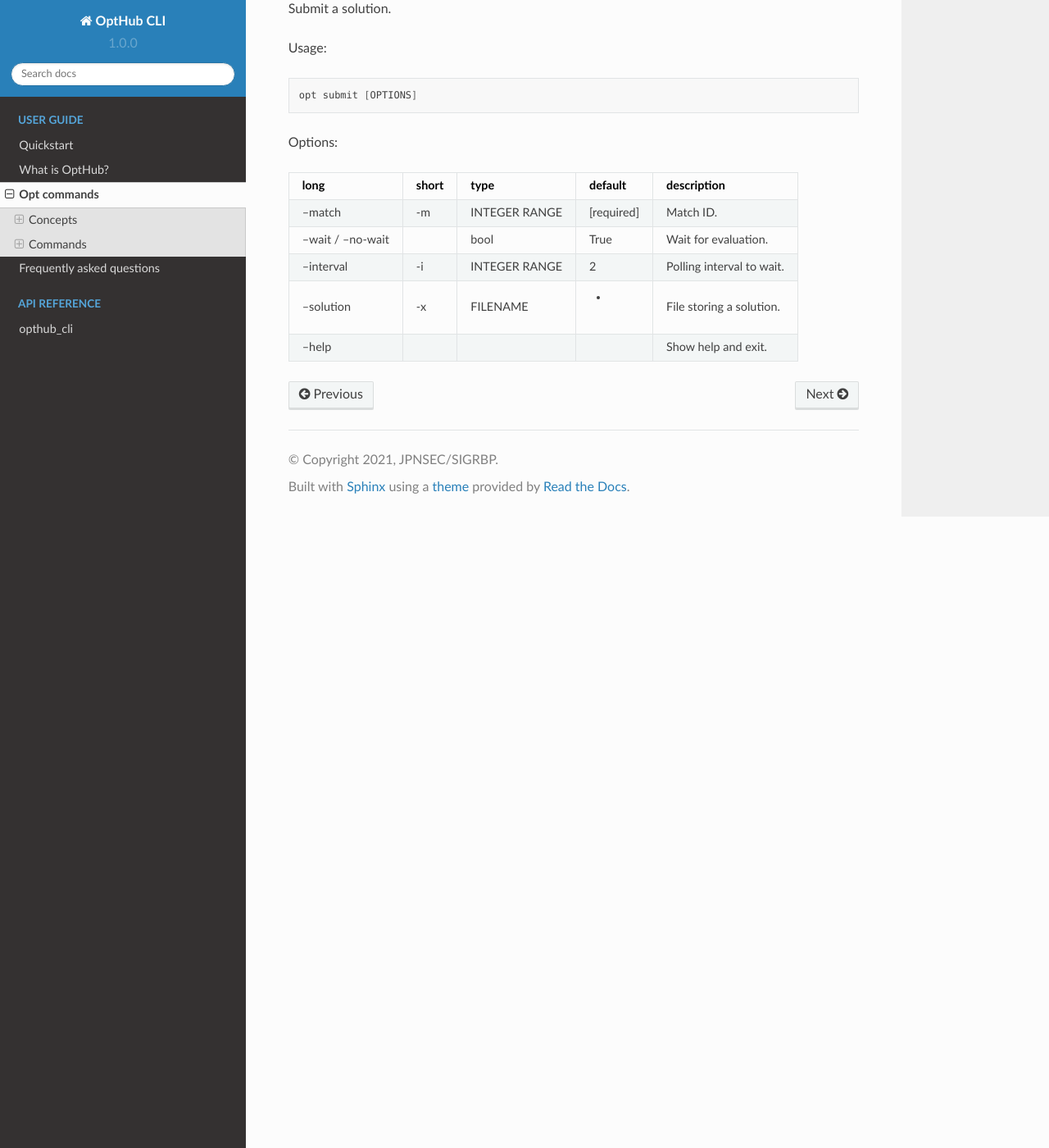
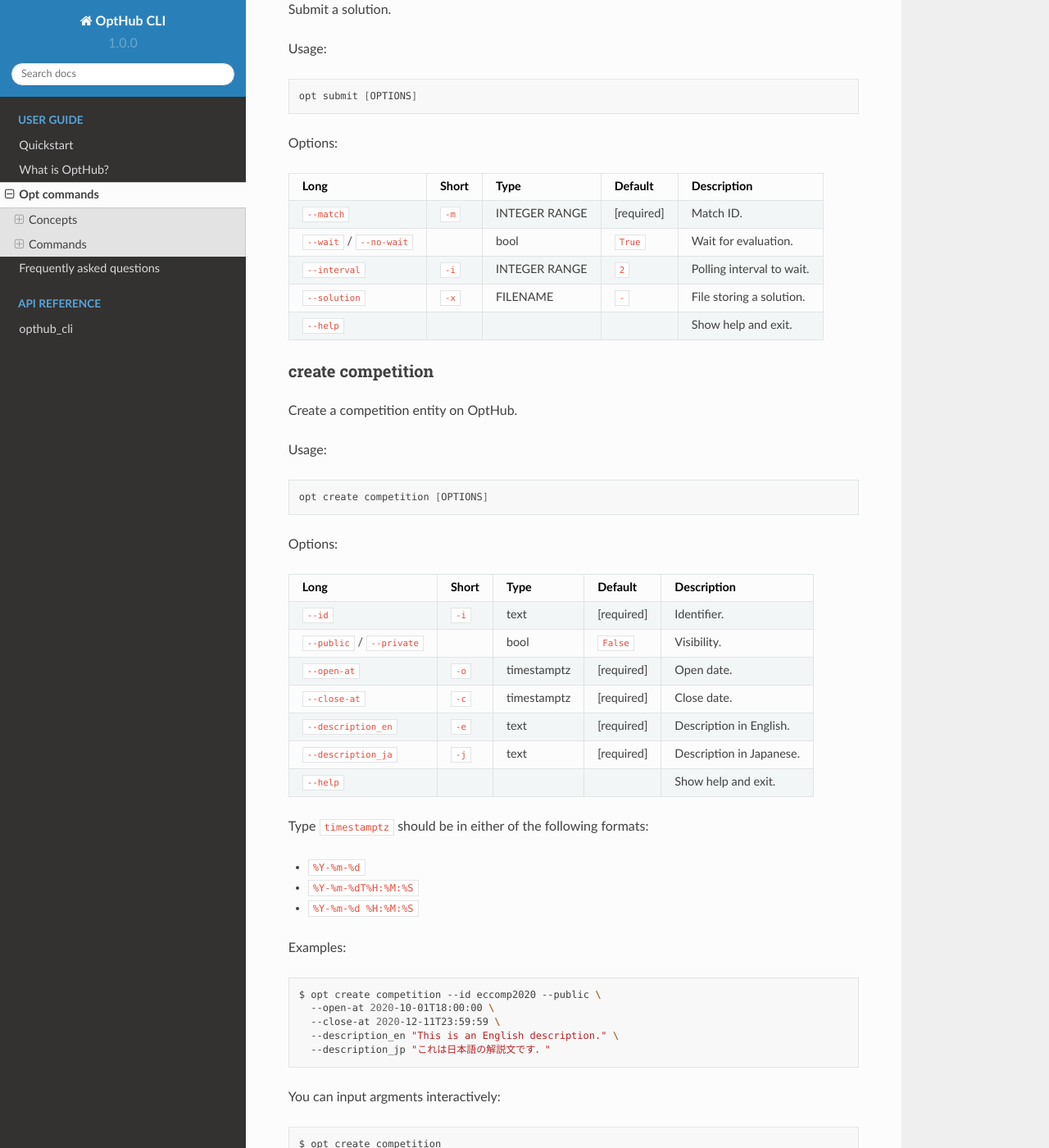
Before and after one commit to opthub-org/opthub-cli, a Sphinx documentation site: the page built from docs/commands.rst, in a window 1280 px wide and 1400 px high, scrolled down 2189 px. Shown: the whole window at 82% size. Built offline with Sphinx 7.4.7 and the Read the Docs theme 2.0.0, drawn with Linux system fonts in a browser that asks for light colours; some of the changed text lies outside the part shown.

Commit message:
Update docs

```diff
--- a/docs/commands.rst
+++ b/docs/commands.rst
@@ -44,7 +44,7 @@
 Long                         Short  Type               Default    Description
 ============================ ====== ================== ========== ========================
 ``--id``                     ``-i`` text               [required] Identifier.
-``--public`` / ``--private``        bool               False      Visibility.
+``--public`` / ``--private``        bool               ``False``  Visibility.
 ``--open-at``                ``-o`` timestamptz        [required] Open date.
 ``--close-at``               ``-c`` timestamptz        [required] Close date.
 ``--description_en``         ``-e`` text               [required] Description in English.
@@ -95,9 +95,9 @@
 Options:
 
 ==================== ===== ================== ========== ========================
-long                 short type               default    description
+Long                 Short Type               Default    Description
 ==================== ===== ================== ========== ========================
---help                                                   Show help and exit.
+``--help``                                               Show help and exit.
 ==================== ===== ================== ========== ========================
 
 
@@ -114,12 +114,108 @@
 
 Options:
 
-==================== ===== ================== ========== ========================
-long                 short type               default    description
-==================== ===== ================== ========== ========================
---match              -m    INTEGER RANGE      [required] Match ID.
---wait / --no-wait         bool               True         Wait for evaluation.
---interval           -i    INTEGER RANGE      2          Polling interval to wait.
---solution           -x    FILENAME           -          File storing a solution.
---help                                                   Show help and exit.
-==================== ===== ================== ========== ========================
+========================== ====== ================== ========== ========================
+Long                       Short  Type               Default    Description
+========================== ====== ================== ========== ========================
+``--match``                ``-m`` INTEGER RANGE      [required] Match ID.
+``--wait`` / ``--no-wait``        bool               ``True``   Wait for evaluation.
+``--interval``             ``-i`` INTEGER RANGE      ``2``      Polling interval to wait.
+``--solution``             ``-x`` FILENAME           ``-``      File storing a solution.
+``--help``                                                      Show help and exit.
+========================== ====== ================== ========== ========================
+
+
+create competition
+^^^^^^^^^^^^^^^^^^
+
+Create a competition entity on OptHub.
+
+Usage:
+
+.. code-block:: bash
+
+   opt create competition [OPTIONS]
+
+Options:
+
+============================ ====== ================== ========== ========================
+Long                         Short  Type               Default    Description
+============================ ====== ================== ========== ========================
+``--id``                     ``-i`` text               [required] Identifier.
+``--public`` / ``--private``        bool               ``False``  Visibility.
+``--open-at``                ``-o`` timestamptz        [required] Open date.
+``--close-at``               ``-c`` timestamptz        [required] Close date.
+``--description_en``         ``-e`` text               [required] Description in English.
+``--description_ja``         ``-j`` text               [required] Description in Japanese.
+``--help``                                                        Show help and exit.
+============================ ====== ================== ========== ========================
+
+Type ``timestamptz`` should be in either of the following formats:
+
+- ``%Y-%m-%d``
+- ``%Y-%m-%dT%H:%M:%S``
+- ``%Y-%m-%d %H:%M:%S``
+
+Examples:
+
+.. code-block:: bash
+
+   $ opt create competition --id eccomp2020 --public \
+     --open-at 2020-10-01T18:00:00 \
+     --close-at 2020-12-11T23:59:59 \
+     --description_en "This is an English description." \
+     --description_jp "これは日本語の解説文です．"
+
+You can input argments interactively:
+
+.. code-block:: bash
+
+   $ opt create competition
+   Id: eccomp2020
+   Public [y/N]: y
+   Open at [2021-07-11 11:25:55+09:00]: 2020-10-01 18:00:00
+   Close at [2021-07-12 11:25:55+09:00]: 2021-12-11 23:59:59
+   Description en: This is an English description.
+   Description jp: これは日本語の解説文です．
+
+
+create environment
+^^^^^^^^^^^^^^^^^^
+
+Create an environment entity on OptHub.
+
+Usage:
+
+.. code-block:: bash
+
+   opt create environment [OPTIONS]
+
+Options:
+
+============================ ====== ================== ========== ========================
+Long                         Short  Type               Default    Description
+============================ ====== ================== ========== ========================
+``--match``                  ``-m`` integer            [required] Match ID.
+``--key``                    ``-k`` text               [required] Variable name.
+``--value``                  ``-v`` jsonb              [required] Variable value.
+``--public`` / ``--private``        bool               ``False``  Visibility.
+``--help``                                                        Show help and exit.
+============================ ====== ================== ========== ========================
+
+Examples:
+
+.. code-block:: bash
+
+   $ opt create environment --match 20 --public \
+     --key RNGBIAS_BIAS_ALPHA \
+     --value [1,2,3,4,5,6,7,8,9,10,11,12,13,14,15]
+
+You can input argments interactively:
+
+.. code-block:: bash
+
+   $ opt create environment
+   Id: 20
+   Public [y/N]: y
+   Key: RNGBIAS_BIAS_ALPHA
+   Value: [1,2,3,4,5,6,7,8,9,10,11,12,13,14,15]
```
